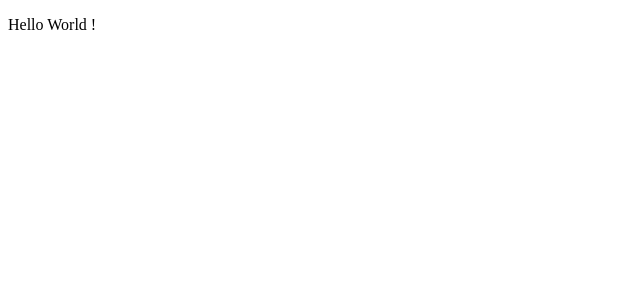
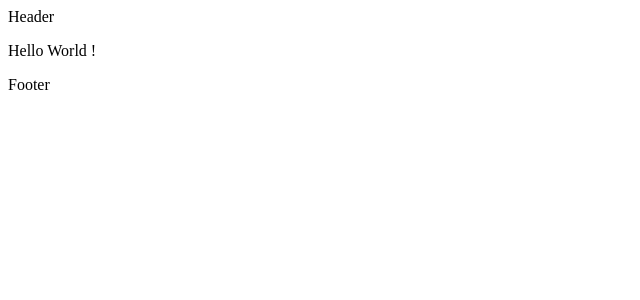
Before and after one commit to jeremy-deurvillier/simply-organized, a React (Vite) app: page / in a window 1280 px wide. Shown: the top 300 px of the page, without its empty margins (0-640 px from the left). Built offline with nearby package versions, Linux system fonts and the light colour scheme.

Commit message:
Add Layout component and router

```diff
--- a/package.json
+++ b/package.json
@@ -11,7 +11,8 @@
   },
   "dependencies": {
     "react": "^18.2.0",
-    "react-dom": "^18.2.0"
+    "react-dom": "^18.2.0",
+    "react-router-dom": "^6.20.0"
   },
   "devDependencies": {
     "@types/react": "^18.2.37",
--- a/src/components/app/App.jsx
+++ b/src/components/app/App.jsx
@@ -1,9 +1,7 @@
 import './App.css'
 
-function App() {
+export default function App() {
   return (
     <p>Hello World !</p>
   )
 }
-
-export default App
--- /dev/null
+++ b/src/components/layout/Layout.jsx
@@ -0,0 +1,11 @@
+import App from '../app/App'
+
+export default function Layout() {
+    return (
+        <>
+            <header>Header</header>
+            <App />
+            <footer>Footer</footer>
+        </>
+    )
+}
--- a/src/main.jsx
+++ b/src/main.jsx
@@ -1,9 +1,10 @@
 import React from 'react'
 import ReactDOM from 'react-dom/client'
-import App from './components/app/App'
+import { RouterProvider } from 'react-router-dom'
+import router from './routes/Routes'
 
 ReactDOM.createRoot(document.getElementById('app')).render(
   <React.StrictMode>
-    <App />
+    <RouterProvider router={router} />
   </React.StrictMode>,
 )
--- /dev/null
+++ b/src/routes/Routes.jsx
@@ -0,0 +1,11 @@
+import { createBrowserRouter } from 'react-router-dom'
+import Layout from '../components/layout/Layout'
+
+const routes = [
+    {
+        path: '/',
+        element: <Layout />
+    }
+]
+
+export default createBrowserRouter(routes)
```
Also changed, not shown: 1 other file (tests, documents, lock files or other folders).
